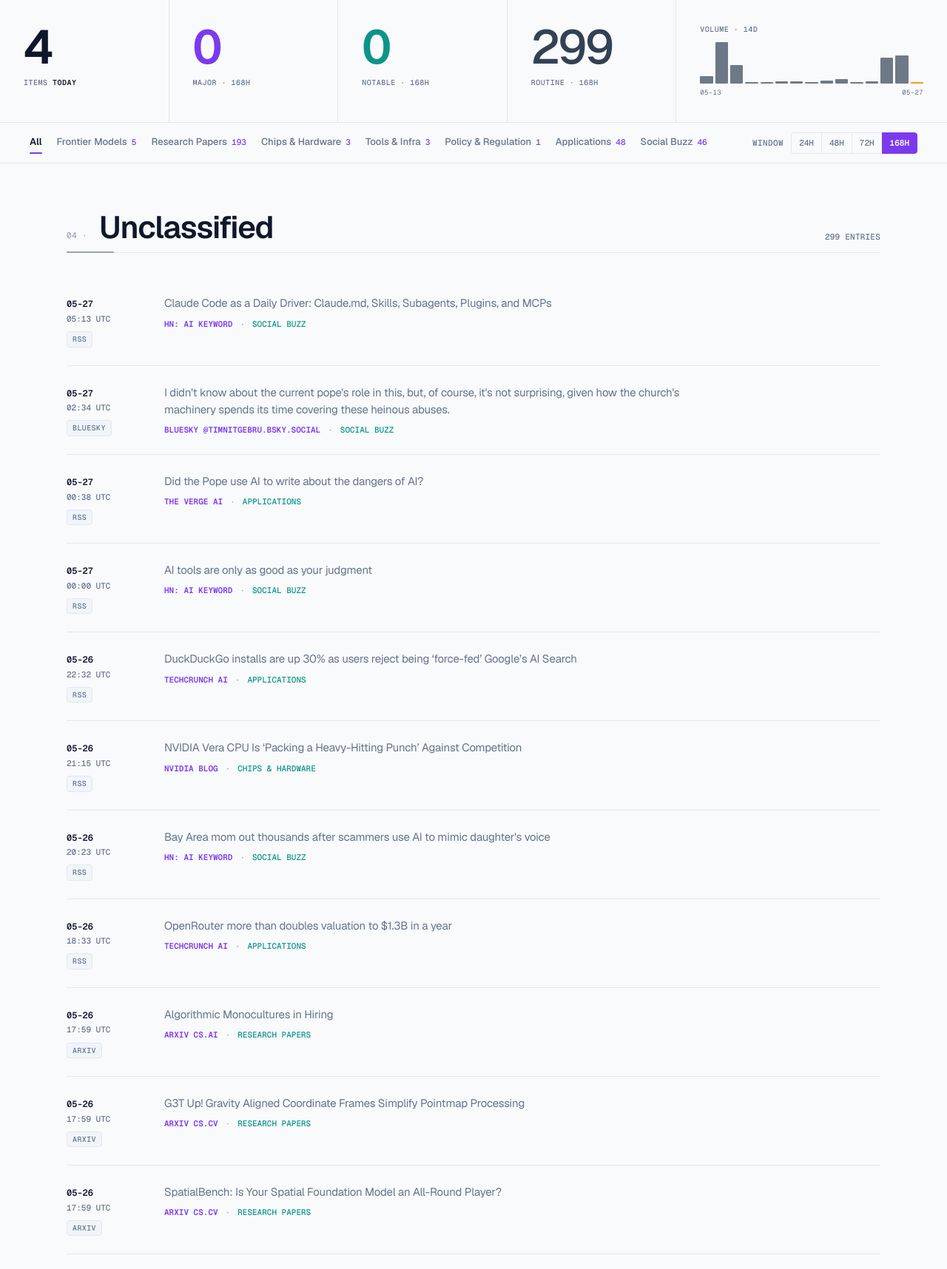
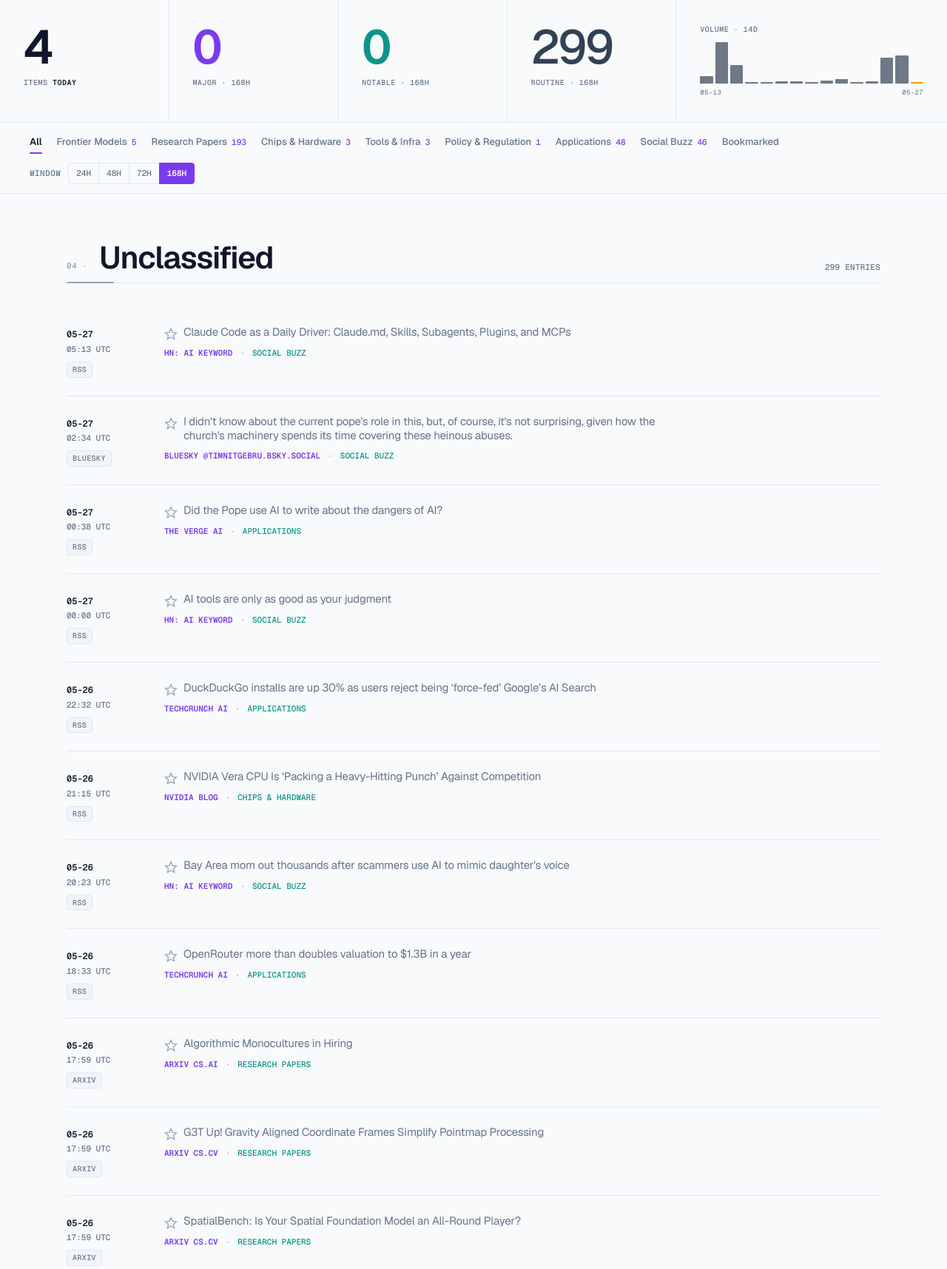
Before and after one commit to dimivelev/ai-newsletter, a FastAPI app: page / in a window 1280 px wide. Shown: the part 217-1933 px from the top of the page at 74% size. Run offline with FastAPI, Linux system fonts and the light colour scheme; data comes from the database, SQL or seed files in the repository; data that the repository does not hold is empty.

Commit message:
feat: implement bookmarking and read later feature

```diff
--- a/web/app.py
+++ b/web/app.py
@@ -15,6 +15,8 @@ ROOT = Path(__file__).resolve().parent.parent
 sys.path.insert(0, str(ROOT))
 
 from storage import db  # noqa: E402
+
+db.init_db()
 
 app = FastAPI(title="AI News Tracker")
 templates = Jinja2Templates(directory=str(ROOT / "web" / "templates"))
@@ -36,12 +38,16 @@ def group_by_importance(rows) -> dict:
 @app.get("/", response_class=HTMLResponse)
 def index(request: Request, topic: str = "All", hours: int = 168):
     topics = load_topics()
-    rows = db.fetch_items(topic=topic, since_hours=hours, limit=500)
+    if topic == "Bookmarked":
+        rows = db.fetch_bookmarked_items()
+    else:
+        rows = db.fetch_items(topic=topic, since_hours=hours, limit=500)
     grouped = group_by_importance(rows)
     daily = db.daily_counts(days=14)
     # Tab counts reflect the selected window so users can see which tabs
     # have content without clicking through.
     topic_cnt = db.topic_counts(since_hours=hours)
+    topic_cnt["Bookmarked"] = db.count_bookmarks()
     last = db.last_run()
     total_today = sum(n for d, n in daily if d == datetime.utcnow().strftime("%Y-%m-%d"))
 
@@ -49,7 +55,7 @@ def index(request: Request, topic: str = "All", hours: int = 168):
         request,
         "index.html",
         {
-            "topics": ["All"] + topics,
+            "topics": ["All"] + topics + ["Bookmarked"],
             "active_topic": topic,
             "hours": hours,
             "grouped": grouped,
@@ -61,6 +67,18 @@ def index(request: Request, topic: str = "All", hours: int = 168):
     )
 
 
+@app.post("/api/bookmarks/{item_id}")
+def add_bookmark(item_id: int):
+    db.add_bookmark(item_id)
+    return {"ok": True}
+
+
+@app.delete("/api/bookmarks/{item_id}")
+def delete_bookmark(item_id: int):
+    db.remove_bookmark(item_id)
+    return {"ok": True}
+
+
 @app.get("/health")
 def health():
     return {"ok": True, "last_run": dict(db.last_run()) if db.last_run() else None}
--- a/web/static/style.css
+++ b/web/static/style.css
@@ -564,3 +564,70 @@ a { color: inherit; text-decoration: none; }
   .cta-banner { padding: 10px calc(var(--u) * 2); flex-direction: column; align-items: flex-start; }
   .byline { padding: calc(var(--u) * 3) calc(var(--u) * 2); }
 }
+
+/* ─── Bookmarking System ─── */
+.title-row {
+  display: flex;
+  align-items: flex-start;
+  gap: 8px;
+  margin-bottom: 4px;
+}
+
+.bookmark-btn {
+  background: none;
+  border: none;
+  cursor: pointer;
+  padding: 0;
+  margin-top: 4px;
+  color: var(--dim);
+  display: inline-flex;
+  align-items: center;
+  justify-content: center;
+  flex-shrink: 0;
+  transition: color 0.15s ease, transform 0.15s ease;
+}
+
+.bookmark-btn svg {
+  width: 18px;
+  height: 18px;
+  fill: none;
+  stroke: currentColor;
+  stroke-width: 1.75px;
+  transition: fill 0.15s ease;
+}
+
+.bookmark-btn:hover {
+  color: var(--amber);
+  transform: scale(1.2);
+}
+
+.bookmark-btn.active {
+  color: var(--amber);
+}
+
+.bookmark-btn.active svg {
+  fill: var(--amber);
+}
+
+.fade-out {
+  animation: fadeCollapse 0.35s cubic-bezier(0.4, 0, 0.2, 1) forwards;
+  pointer-events: none;
+}
+
+@keyframes fadeCollapse {
+  0% {
+    opacity: 1;
+    transform: translateX(0);
+    max-height: 500px;
+  }
+  100% {
+    opacity: 0;
+    transform: translateX(-16px);
+    max-height: 0;
+    padding-top: 0;
+    padding-bottom: 0;
+    margin-top: 0;
+    margin-bottom: 0;
+    border-bottom: 0 solid transparent;
+  }
+}
--- a/web/templates/index.html
+++ b/web/templates/index.html
@@ -118,7 +118,14 @@
             <span class="type">{{ it['source_type'] }}</span>
           </div>
           <div class="body">
-            <a href="{{ it['url'] }}" target="_blank" rel="noopener" class="title">{{ it['title'] }}</a>
+            <div class="title-row">
+              <button class="bookmark-btn {% if it['is_bookmarked'] %}active{% endif %}" data-id="{{ it['id'] }}" title="Bookmark this item">
+                <svg viewBox="0 0 24 24">
+                  <path d="M12 17.27L18.18 21l-1.64-7.03L22 9.24l-7.19-.61L12 2 9.19 8.63 2 9.24l5.46 4.73L5.82 21z"/>
+                </svg>
+              </button>
+              <a href="{{ it['url'] }}" target="_blank" rel="noopener" class="title">{{ it['title'] }}</a>
+            </div>
             <div class="meta">
               <span class="src">{{ it['source'] }}</span>
               {% if it['topic'] %}<span class="topic">{{ it['topic'] }}</span>{% endif %}
@@ -171,6 +178,77 @@
   }));
 })();
 </script>
+{% else %}
+<script>
+document.addEventListener('DOMContentLoaded', () => {
+  const isBookmarkedTab = new URLSearchParams(window.location.search).get('topic') === 'Bookmarked';
+
+  document.querySelectorAll('.bookmark-btn').forEach(btn => {
+    btn.addEventListener('click', async (e) => {
+      e.preventDefault();
+      const itemId = btn.dataset.id;
+      const isActive = btn.classList.contains('active');
+
+      const url = `/api/bookmarks/${itemId}`;
+      const method = isActive ? 'DELETE' : 'POST';
+
+      try {
+        const resp = await fetch(url, { method });
+        if (resp.ok) {
+          btn.classList.toggle('active', !isActive);
+
+          // Update bookmark counts in tab badge
+          const bookmarkTabs = document.querySelectorAll('.section-nav .tabs a');
+          bookmarkTabs.forEach(tab => {
+            if (tab.textContent.includes('Bookmarked')) {
+              let badge = tab.querySelector('.ct');
+              let count = badge ? parseInt(badge.textContent, 10) : 0;
+              count = isActive ? Math.max(0, count - 1) : count + 1;
+
+              if (count > 0) {
+                if (!badge) {
+                  badge = document.createElement('span');
+                  badge.className = 'ct';
+                  tab.appendChild(badge);
+                }
+                badge.textContent = count;
+              } else if (badge) {
+                badge.remove();
+              }
+            }
+          });
+
+          // Animation for bookmarked tab removal
+          if (isBookmarkedTab && isActive) {
+            const li = btn.closest('li');
+            li.classList.add('fade-out');
+            li.addEventListener('animationend', () => {
+              const ul = li.parentNode;
+              const section = li.closest('.bucket');
+              li.remove();
+
+              // If the bucket is empty, remove the bucket
+              if (ul && ul.querySelectorAll('li').length === 0 && section) {
+                section.remove();
+              }
+
+              // If there are no items left in any buckets, show the empty state
+              if (document.querySelectorAll('.items li').length === 0) {
+                const main = document.querySelector('main.page');
+                if (main) {
+                  main.innerHTML = '<p class="empty">— the wires are quiet —</p>';
+                }
+              }
+            });
+          }
+        }
+      } catch (err) {
+        console.error('Failed to toggle bookmark', err);
+      }
+    });
+  });
+});
+</script>
 {% endif %}
 
 </body>
```
Also changed, not shown: tests/test_bookmarks.py (added, +178 -0 lines), storage/db.py.
